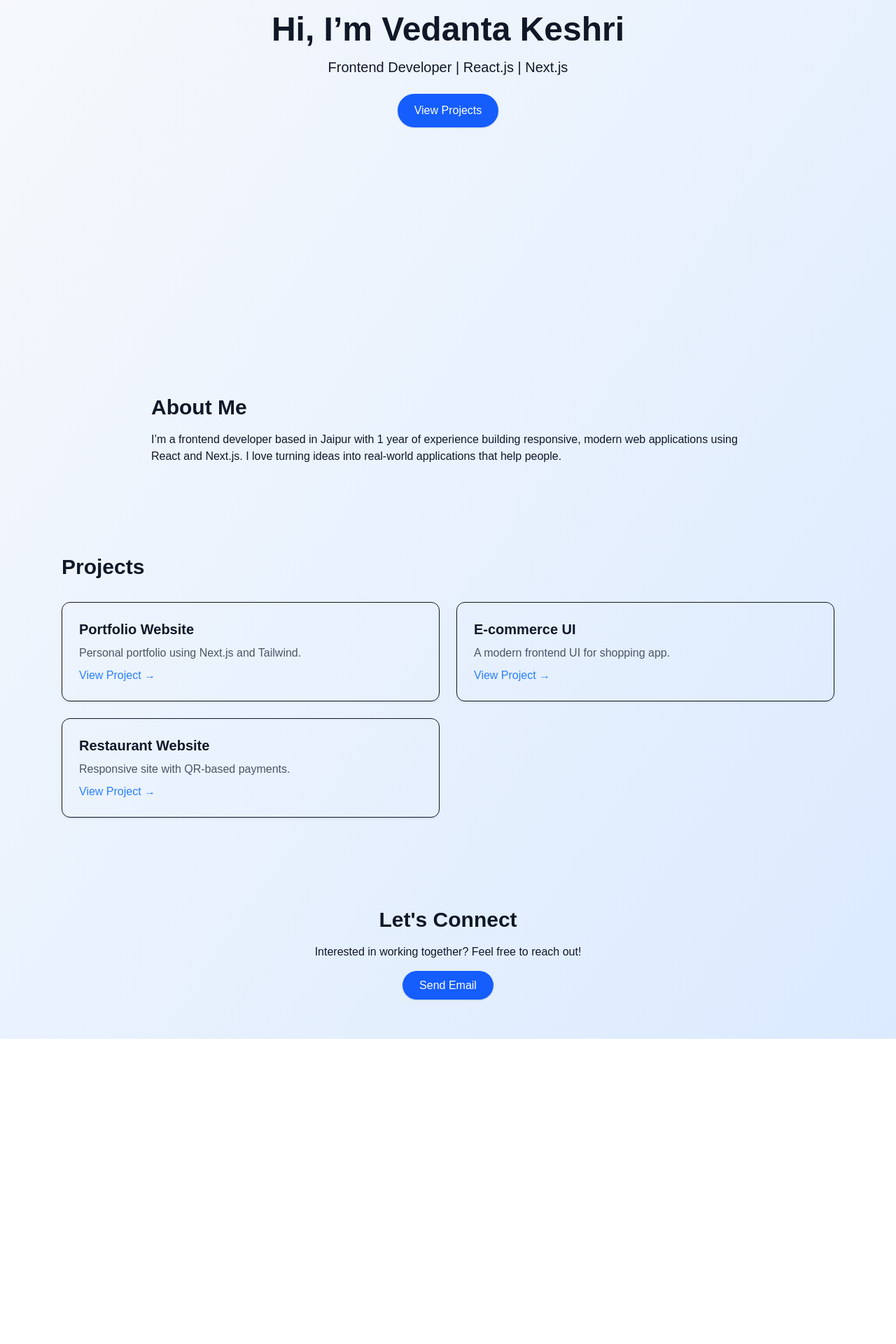
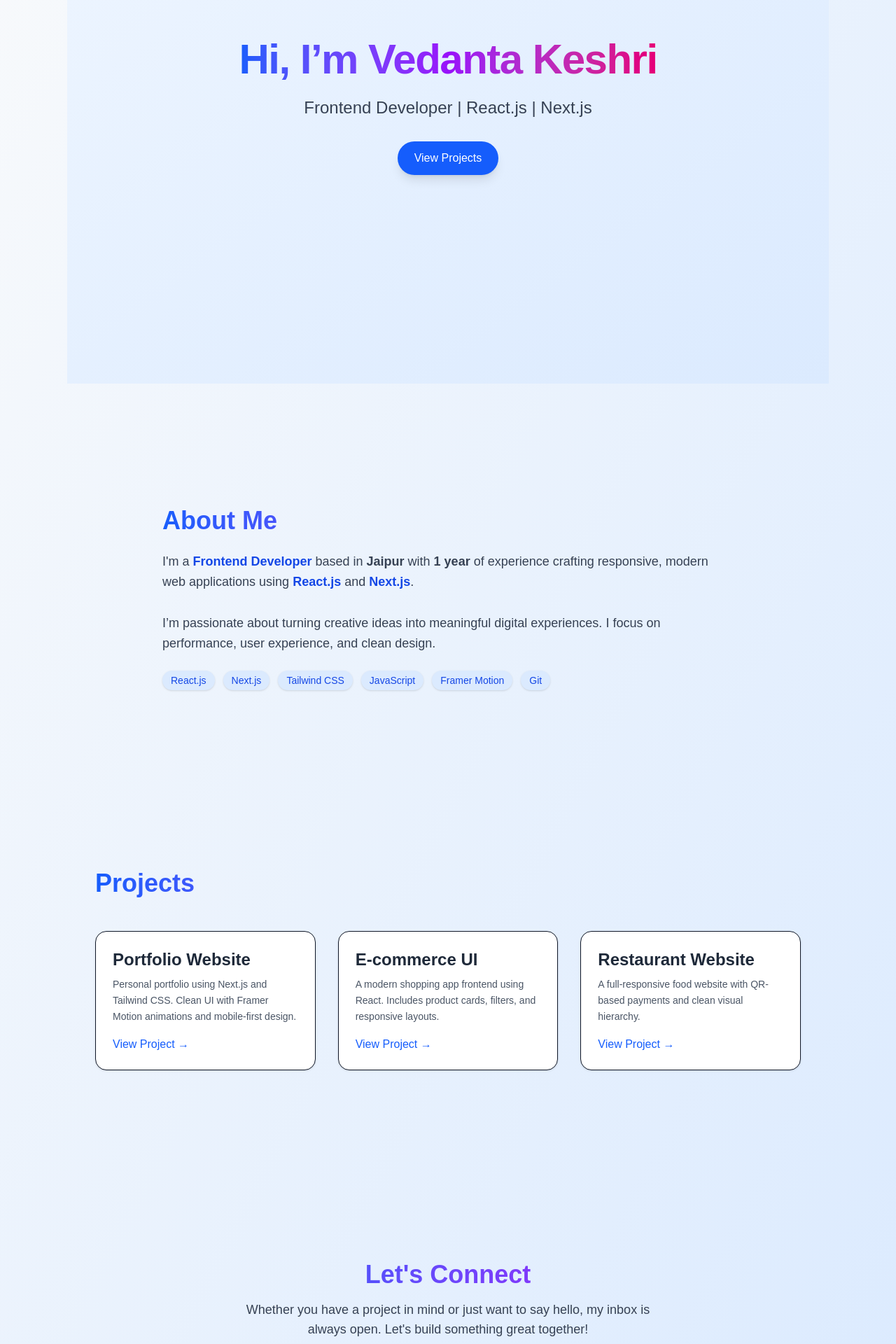
Before and after one commit to vedantakeshri/animated-portifilo, a Next.js app: page / in a window 1280 px wide. Shown: the part 360-2280 px from the top of the page at 70% size. Before the commit the page ends 1844 px from the top, so only its background shows below. Built offline with nearby package versions, Linux system fonts and the light colour scheme.

Commit message:
new code
new code

```diff
--- a/src/app/components/About.tsx
+++ b/src/app/components/About.tsx
@@ -1,27 +1,38 @@
-// export default function About() {
-//   return (
-//     <section id="about" className="max-w-4xl mx-auto py-16 px-6">
-//       <h2 className="text-3xl font-bold mb-4">About Me</h2>
-//       <p>
-//         I’m a frontend developer based in Jaipur with 1 year of experience building responsive, modern web applications using React and Next.js. I love turning ideas into real-world applications that help people.
-//       </p>
-//     </section>
-//   );
-// }
-
-
+'use client';
 
 import { motion } from 'framer-motion';
 
 export default function About() {
   return (
-    <motion.section id="about" initial={{ x: -100, opacity: 0 }} animate={{ x: 0, opacity: 1 }} transition={{ duration: 0.7 }}
-      className="max-w-4xl mx-auto py-16 px-6">
-      <h2 className="text-3xl font-bold mb-4">About Me</h2>
-      <p>
-        I’m a frontend developer based in Jaipur with 1 year of experience building responsive, modern web applications using React and Next.js.
-        I love turning ideas into real-world applications that help people.
+    <motion.section
+      id="about"
+      initial={{ x: -100, opacity: 0 }}
+      whileInView={{ x: 0, opacity: 1 }}
+      transition={{ duration: 0.8 }}
+      viewport={{ once: true }}
+      className="max-w-4xl mx-auto py-20 px-6 md:px-10"
+    >
+      <h2 className="text-4xl font-extrabold mb-6 bg-gradient-to-r from-blue-600 to-purple-600 bg-clip-text text-transparent">
+        About Me
+      </h2>
+      <p className="text-lg text-gray-700 leading-relaxed">
+        I'm a <span className="font-semibold text-blue-700">Frontend Developer</span> based in <span className="font-semibold">Jaipur</span> with
+        <span className="font-semibold"> 1 year</span> of experience crafting responsive, modern web applications using
+        <span className="font-semibold text-blue-700"> React.js</span> and <span className="font-semibold text-blue-700">Next.js</span>. <br /><br />
+        I’m passionate about turning creative ideas into meaningful digital experiences. I focus on performance, user experience, and clean design.
       </p>
+
+      {/* Optional: Skills List */}
+      <div className="mt-6 flex flex-wrap gap-3">
+        {['React.js', 'Next.js', 'Tailwind CSS', 'JavaScript', 'Framer Motion', 'Git'].map(skill => (
+          <span
+            key={skill}
+            className="px-3 py-1 bg-blue-100 text-blue-700 text-sm font-medium rounded-full shadow-sm"
+          >
+            {skill}
+          </span>
+        ))}
+      </div>
     </motion.section>
   );
 }
--- a/src/app/components/Contact.tsx
+++ b/src/app/components/Contact.tsx
@@ -1,27 +1,29 @@
-// export default function Contact() {
-//   return (
-//     <section id="contact" className="max-w-xl mx-auto py-16 px-6 text-center">
-//       <h2 className="text-3xl font-bold mb-4">Let's Connect</h2>
-//       <p className="mb-6">Interested in working together? Feel free to reach out!</p>
-//       <a href="mailto:your@email.com" className="bg-blue-600 text-white px-6 py-3 rounded-full shadow hover:bg-blue-700 transition">
-//         Send Email
-//       </a>
-//     </section>
-//   );
-// }
-
-
+'use client';
 
 import { motion } from 'framer-motion';
 
 export default function Contact() {
   return (
-    <motion.section id="contact" initial={{ scale: 0.9, opacity: 0 }} animate={{ scale: 1, opacity: 1 }} transition={{ duration: 0.6 }}
-      className="max-w-xl mx-auto py-16 px-6 text-center">
-      <h2 className="text-3xl font-bold mb-4">Let's Connect</h2>
-      <p className="mb-6">Interested in working together? Feel free to reach out!</p>
-      <a href="mailto:vedantakeshri@gmail.com" className="bg-blue-600 text-white px-6 py-3 rounded-full shadow hover:bg-blue-700 transition">
-        Send Email
+    <motion.section
+      id="contact"
+      initial={{ scale: 0.95, opacity: 0 }}
+      whileInView={{ scale: 1, opacity: 1 }}
+      transition={{ duration: 0.6 }}
+      viewport={{ once: true }}
+      className="max-w-2xl mx-auto py-24 px-6 text-center"
+    >
+      <h2 className="text-4xl font-extrabold mb-4 bg-gradient-to-r from-blue-600 to-purple-600 bg-clip-text text-transparent">
+        Let's Connect
+      </h2>
+      <p className="text-lg text-gray-700 mb-8">
+        Whether you have a project in mind or just want to say hello, my inbox is always open. Let's build something great together!
+      </p>
+
+      <a
+        href="mailto:vedantakeshri@gmail.com"
+        className="inline-block px-8 py-4 text-white bg-gradient-to-r from-blue-600 to-purple-600 rounded-full shadow-lg hover:shadow-xl hover:scale-105 transition-all duration-300 font-semibold"
+      >
+        📩 Send Email
       </a>
     </motion.section>
   );
--- a/src/app/components/Hero.tsx
+++ b/src/app/components/Hero.tsx
@@ -1,29 +1,42 @@
-// export default function Hero() {
-//   return (
-//     <section className="h-screen flex flex-col justify-center items-center text-center px-6">
-//       <h1 className="text-5xl font-bold">Hi, I’m Vedanta Keshri</h1>
-//       <p className="text-xl mt-4">Frontend Developer | React.js | Next.js</p>
-//       <a href="#projects" className="mt-6 px-6 py-3 bg-blue-600 text-white rounded-full shadow hover:bg-blue-700 transition">
-//         View Projects
-//       </a>
-//     </section>
-//   );
-// }
-
-
-
+'use client';
 
 import { motion } from 'framer-motion';
 
 export default function Hero() {
   return (
-    <motion.section initial={{ opacity: 0 }} animate={{ opacity: 1 }} transition={{ duration: 1 }}
-      className="h-screen flex flex-col justify-center items-center text-center px-6">
-      <h1 className="text-5xl font-bold">Hi, I’m Vedanta Keshri</h1>
-      <p className="text-xl mt-4">Frontend Developer | React.js | Next.js</p>
-      <a href="#projects" className="mt-6 px-6 py-3 bg-blue-600 text-white rounded-full shadow hover:bg-blue-700 transition">
+    <motion.section
+      initial={{ opacity: 0, y: 50 }}
+      animate={{ opacity: 1, y: 0 }}
+      transition={{ duration: 1 }}
+      className="h-screen flex flex-col justify-center items-center text-center px-6 bg-gradient-to-br from-blue-50 to-blue-100"
+    >
+      <motion.h1
+        initial={{ opacity: 0, y: 30 }}
+        animate={{ opacity: 1, y: 0 }}
+        transition={{ delay: 0.3, duration: 0.8 }}
+        className="text-4xl md:text-6xl font-extrabold tracking-tight leading-tight bg-gradient-to-r from-blue-600 via-purple-600 to-pink-600 bg-clip-text text-transparent"
+      >
+        Hi, I’m Vedanta Keshri
+      </motion.h1>
+
+      <motion.p
+        initial={{ opacity: 0, y: 20 }}
+        animate={{ opacity: 1, y: 0 }}
+        transition={{ delay: 0.6, duration: 0.8 }}
+        className="text-lg md:text-2xl mt-4 text-gray-700"
+      >
+        Frontend Developer | React.js | Next.js
+      </motion.p>
+
+      <motion.a
+        href="#projects"
+        whileHover={{ scale: 1.05 }}
+        whileTap={{ scale: 0.95 }}
+        transition={{ type: 'spring', stiffness: 300 }}
+        className="mt-8 px-6 py-3 bg-blue-600 text-white rounded-full shadow-lg hover:bg-blue-700 transition duration-300 text-sm md:text-base"
+      >
         View Projects
-      </a>
+      </motion.a>
     </motion.section>
   );
 }
--- a/src/app/components/Navbr.tsx
+++ b/src/app/components/Navbr.tsx
@@ -9,7 +9,7 @@
 //           <a href="#contact" className="hover:text-blue-500">Contact</a>
 //         </div>
 //       </div>
-//     </nav>
+//     </nav>ff
 //   );
 // }
 
--- a/src/app/components/Projects.tsx
+++ b/src/app/components/Projects.tsx
@@ -1,48 +1,55 @@
-// const projects = [
-//   { title: "Portfolio Website", link: "#", desc: "Personal portfolio using Next.js and Tailwind." },
-//   { title: "E-commerce UI", link: "#", desc: "A modern frontend UI for shopping app." },
-//   { title: "Restaurant Website", link: "#", desc: "Responsive site with QR-based payments." },
-// ];
-
-// export default function Projects() {
-//   return (
-//     <section id="projects" className="max-w-6xl mx-auto py-16 px-6">
-//       <h2 className="text-3xl font-bold mb-8">Projects</h2>
-//       <div className="grid md:grid-cols-2 gap-6">
-//         {projects.map((p, i) => (
-//           <div key={i} className="p-6 border rounded-xl shadow hover:shadow-lg transition">
-//             <h3 className="text-xl font-semibold">{p.title}</h3>
-//             <p className="mt-2 text-gray-600">{p.desc}</p>
-//             <a href={p.link} className="text-blue-500 mt-2 inline-block">View Project →</a>
-//           </div>
-//         ))}
-//       </div>
-//     </section>
-//   );
-// }
-
-
-
+'use client';
 
 import { motion } from 'framer-motion';
 
 const projects = [
-  { title: "Portfolio Website", link: "#", desc: "Personal portfolio using Next.js and Tailwind." },
-  { title: "E-commerce UI", link: "#", desc: "A modern frontend UI for shopping app." },
-  { title: "Restaurant Website", link: "#", desc: "Responsive site with QR-based payments." },
+  {
+    title: 'Portfolio Website',
+    link: '#',
+    desc: 'Personal portfolio using Next.js and Tailwind CSS. Clean UI with Framer Motion animations and mobile-first design.',
+  },
+  {
+    title: 'E-commerce UI',
+    link: '#',
+    desc: 'A modern shopping app frontend using React. Includes product cards, filters, and responsive layouts.',
+  },
+  {
+    title: 'Restaurant Website',
+    link: '#',
+    desc: 'A full-responsive food website with QR-based payments and clean visual hierarchy.',
+  },
 ];
 
 export default function Projects() {
   return (
-    <motion.section id="projects" initial={{ opacity: 0 }} whileInView={{ opacity: 1 }} transition={{ duration: 0.8 }}
-      viewport={{ once: true }} className="max-w-6xl mx-auto py-16 px-6">
-      <h2 className="text-3xl font-bold mb-8">Projects</h2>
-      <div className="grid md:grid-cols-2 gap-6">
+    <motion.section
+      id="projects"
+      initial={{ opacity: 0, y: 40 }}
+      whileInView={{ opacity: 1, y: 0 }}
+      transition={{ duration: 0.8 }}
+      viewport={{ once: true }}
+      className="max-w-6xl mx-auto py-20 px-6 md:px-10"
+    >
+      <h2 className="text-4xl font-extrabold mb-12 bg-gradient-to-r from-blue-600 to-purple-600 bg-clip-text text-transparent">
+        Projects
+      </h2>
+
+      <div className="grid gap-8 sm:grid-cols-1 md:grid-cols-2 lg:grid-cols-3">
         {projects.map((p, i) => (
-          <motion.div key={i} whileHover={{ scale: 1.03 }} className="p-6 border rounded-xl shadow hover:shadow-lg transition">
-            <h3 className="text-xl font-semibold">{p.title}</h3>
-            <p className="mt-2 text-gray-600">{p.desc}</p>
-            <a href={p.link} className="text-blue-500 mt-2 inline-block">View Project →</a>
+          <motion.div
+            key={i}
+            whileHover={{ y: -5, scale: 1.02 }}
+            transition={{ type: 'spring', stiffness: 200, damping: 15 }}
+            className="bg-white p-6 rounded-2xl border shadow-sm hover:shadow-xl transition-all duration-300"
+          >
+            <h3 className="text-2xl font-bold text-gray-800 mb-2">{p.title}</h3>
+            <p className="text-gray-600 text-sm leading-relaxed">{p.desc}</p>
+            <a
+              href={p.link}
+              className="mt-4 inline-block text-blue-600 font-medium hover:underline transition"
+            >
+              View Project →
+            </a>
           </motion.div>
         ))}
       </div>
--- a/src/app/page.tsx
+++ b/src/app/page.tsx
@@ -110,30 +110,107 @@
 
 
 
+// 'use client';
+
+// import Head from 'next/head';
+// import Navbar from './components/Navbr';
+// import Hero from './components/Hero';
+// import About from './components/About';
+// import Projects from './components/Projects';
+// import Contact from './components/Contact';
+
+
+// export default function Home() {
+//   return (
+//     <>
+//       <Head>
+//         <title>Vedanta keshri | Frontend Developer</title>
+//         <meta name="description" content="Portfolio of a Frontend Developer skilled in React & Next.js" />
+//       </Head>
+//       <main className="bg-gradient-to-br from-gray-50 to-blue-100 min-h-screen text-gray-900">
+//         <Navbar />
+//         <Hero />
+//         <About />
+//         <Projects />
+//         <Contact />
+//       </main>
+//     </>
+//   );
+// }
+
+
+
+
+
+
+
 'use client';
 
 import Head from 'next/head';
-import { motion } from 'framer-motion';
-import Navbar from './components/Navbr';
+import { motion } from 'framer-motion'
 import Hero from './components/Hero';
 import About from './components/About';
 import Projects from './components/Projects';
 import Contact from './components/Contact';
-
+import Navbar from './components/Navbr';
 
 export default function Home() {
+  const fadeUp = {
+    hidden: { opacity: 0, y: 50 },
+    show: { opacity: 1, y: 0, transition: { duration: 0.8 } },
+  };
+
   return (
     <>
       <Head>
-        <title>Your Name | Frontend Developer</title>
-        <meta name="description" content="Portfolio of a Frontend Developer skilled in React & Next.js" />
+        <title>Vedanta Keshri | Frontend Developer</title>
+        <meta
+          name="description"
+          content="Portfolio of a Frontend Developer skilled in React & Next.js"
+        />
       </Head>
+
       <main className="bg-gradient-to-br from-gray-50 to-blue-100 min-h-screen text-gray-900">
         <Navbar />
-        <Hero />
-        <About />
-        <Projects />
-        <Contact />
+
+        <motion.section
+          variants={fadeUp}
+          initial="hidden"
+          animate="show"
+          className="px-6 md:px-12 lg:px-24 py-12"
+        >
+          <Hero />
+        </motion.section>
+
+        <motion.section
+          variants={fadeUp}
+          initial="hidden"
+          whileInView="show"
+          viewport={{ once: true }}
+          className="px-6 md:px-12 lg:px-24 py-12"
+        >
+          <About />
+        </motion.section>
+
+        <motion.section
+          variants={fadeUp}
+          initial="hidden"
+          whileInView="show"
+          viewport={{ once: true }}
+          className="px-6 md:px-12 lg:px-24 py-12"
+        >
+          <Projects />
+        </motion.section>
+
+        <motion.section
+          variants={fadeUp}
+          initial="hidden"
+          whileInView="show"
+          viewport={{ once: true }}
+          className="px-6 md:px-12 lg:px-24 py-12"
+        >
+          <Contact />
+        </motion.section>
       </main>
     </>
   );
```
